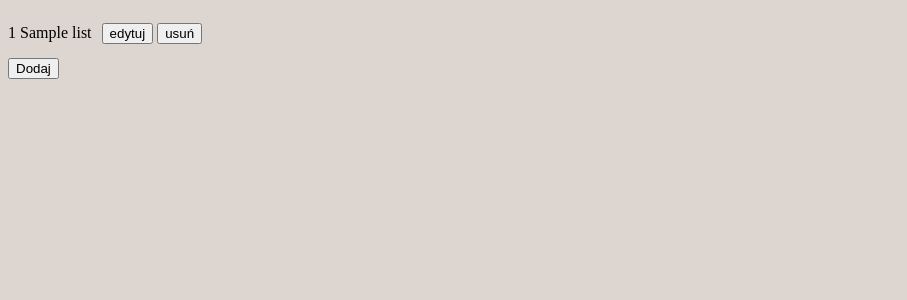
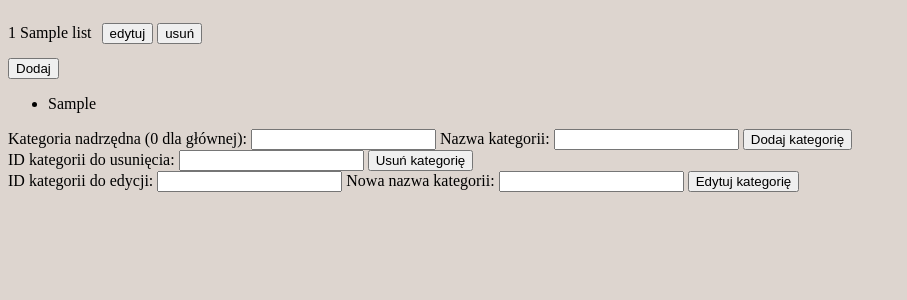
Before and after one commit to Emiek/ProgrAppWeb, a PHP site: page /admin/admin.php in a window 1280 px wide. Shown: the top 300 px of the page, without its empty margins (0-907 px from the left). Run offline with PHP 8.4, Linux system fonts and the light colour scheme; the visitor is signed in with stand-in values (Sample User, id 1); tables that the repository leaves empty or names only in its code hold one stand-in row (values such as "Sample post").

Commit message:
lab10 wersja 1.9

```diff
--- a/lab10/admin/admin.php
+++ b/lab10/admin/admin.php
@@ -160,17 +160,19 @@ if ($_SESSION['zalogowany'] !== true) {
     }
 }
 
-include_once '../cfg.php';
 
-class CategoryManager {
+class ZarzadzajKategoriami
+{
     private $conn;
 
-    public function __construct() {
+    public function __construct()
+    {
         // Utwórz połączenie z bazą danych
         $this->conn = db_connect();
     }
 
-    public function __destruct() {
+    public function __destruct()
+    {
         // Zamknij połączenie z bazą danych po zakończeniu działania skryptu
         if ($this->conn) {
             $this->conn->close();
@@ -178,49 +180,55 @@ class CategoryManager {
     }
 
     // Dodaj nową kategorię
-    public function DodajKategorie($motherId, $name) {
-        $query = "INSERT INTO categories (mother_id, name) VALUES (?, ?)";
+    public function DodajKategorie($matka, $nazwa)
+    {
+        $query = "INSERT INTO categories (matka, nazwa) VALUES (?, ?)";
         $stmt = $this->conn->prepare($query);
-        $stmt->bind_param('is', $motherId, $name);
+        $stmt->bind_param('is', $matka, $nazwa);
         $stmt->execute();
         $stmt->close();
     }
 
     // Usuń kategorię
-    public function UsunKategorie($categoryId) {
+    public function UsunKategorie($kategoriaId)
+    {
         $query = "DELETE FROM categories WHERE id = ?";
         $stmt = $this->conn->prepare($query);
-        $stmt->bind_param('i', $categoryId);
+        $stmt->bind_param('i', $kategoriaId);
         $stmt->execute();
         $stmt->close();
     }
 
     // Edytuj kategorię
-    public function EdytujKategorie($categoryId, $name) {
-        $query = "UPDATE categories SET name = ? WHERE id = ?";
+    public function EdytujKategorie($kategoriaId, $nazwa)
+    {
+        $query = "UPDATE categories SET nazwa = ? WHERE id = ?";
         $stmt = $this->conn->prepare($query);
-        $stmt->bind_param('si', $name, $categoryId);
+        $stmt->bind_param('si', $nazwa, $kategoriaId);
         $stmt->execute();
         $stmt->close();
     }
 
     // Pokaż kategorie (generuj drzewo kategorii)
-    public function PokazKategorie() {
-        $this->generateCategoryTree();
+    public function PokazKategorie()
+    {
+        $this->GenerujDrzewoKategorii();
     }
 
     // Prywatna funkcja do generowania drzewa kategorii
-    private function generateCategoryTree($motherId = 0) {
-        $query = "SELECT id, name FROM categories WHERE mother_id = ?";
+    private function GenerujDrzewoKategorii($matka = 0)
+    {
+        $query = "SELECT id, nazwa FROM categories WHERE matka = ?";
         $stmt = $this->conn->prepare($query);
-        $stmt->bind_param('i', $motherId);
+        $stmt->bind_param('i', $matka);
         $stmt->execute();
-        $stmt->bind_result($id, $name);
+        $stmt->bind_result($id, $nazwa);
+        $stmt->store_result();
 
         echo '<ul>';
         while ($stmt->fetch()) {
-            echo '<li>' . $name;
-            $this->generateCategoryTree($id); // Rekurencyjne wywołanie dla podkategorii
+            echo '<li>' . $nazwa;
+            $this->GenerujDrzewoKategorii($id); // Rekurencyjne wywołanie dla podkategorii
             echo '</li>';
         }
         echo '</ul>';
@@ -230,7 +238,28 @@ class CategoryManager {
 }
 
 
+// Utwórz obiekt ZarzadzajKategoriami
+$zarzadzajKategoriami = new ZarzadzajKategoriami();
 
+// Obsługa formularza dodawania kategorii
+if (isset($_POST['DodajKategorie'])) {
+    $matka = $_POST['matkaId'];
+    $nazwa = $_POST['nazwaKategorii'];
+    $zarzadzajKategoriami->DodajKategorie($matka, $nazwa);
+}
+
+// Obsługa formularza usuwania kategorii
+if (isset($_POST['UsunKategorie'])) {
+    $kategoriaId = $_POST['kategoriaId'];
+    $zarzadzajKategoriami->UsunKategorie($kategoriaId);
+}
+
+// Obsługa formularza edycji kategorii
+if (isset($_POST['EdytujKategorie'])) {
+    $kategoriaId = $_POST['kategoriaIdEdytuj'];
+    $nowaNazwa = $_POST['nowaNazwa'];
+    $zarzadzajKategoriami->EdytujKategorie($kategoriaId, $nowaNazwa);
+}
 
 
 ?>
@@ -300,6 +329,34 @@ if ($_SESSION['zalogowany'] === true) {
         $idToDelete = $_POST['id_to_update'];
         UsunPodstrone($idToDelete);
     }
+
+    $zarzadzajKategoriami->PokazKategorie();
+
+    echo '
+        <!-- Formularz dodawania kategorii -->
+        <form method="post">
+            <label for="matkaId">Kategoria nadrzędna (0 dla głównej): </label>
+            <input type="number" name="matkaId" id="matkaId" required>
+            <label for="nazwaKategorii">Nazwa kategorii: </label>
+            <input type="text" name="nazwaKategorii" id="nazwaKategorii" required>
+            <input type="submit" name="DodajKategorie" value="Dodaj kategorię">
+        </form>
+
+        <!-- Formularz usuwania kategorii -->
+        <form method="post">
+            <label for="kategoriaId">ID kategorii do usunięcia: </label>
+            <input type="number" name="kategoriaId" id="kategoriaId" required>
+            <input type="submit" name="UsunKategorie" value="Usuń kategorię">
+        </form>
+
+        <!-- Formularz edycji kategorii -->
+        <form method="post">
+            <label for="kategoriaIdEdytuj">ID kategorii do edycji: </label>
+            <input type="number" name="kategoriaIdEdytuj" id="kategoriaIdEdytuj" required>
+            <label for="nowaNazwa">Nowa nazwa kategorii: </label>
+            <input type="text" name="nowaNazwa" id="nowaNazwa" required>
+            <input type="submit" name="EdytujKategorie" value="Edytuj kategorię">
+        </form>';
 }
 
 ?>
```
